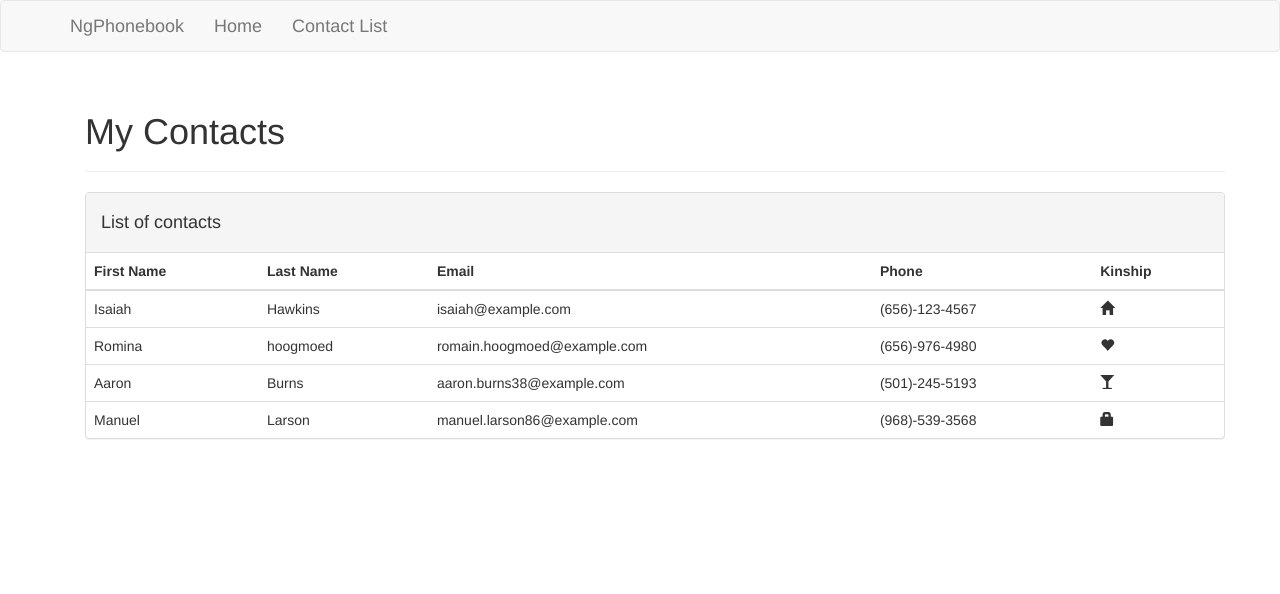
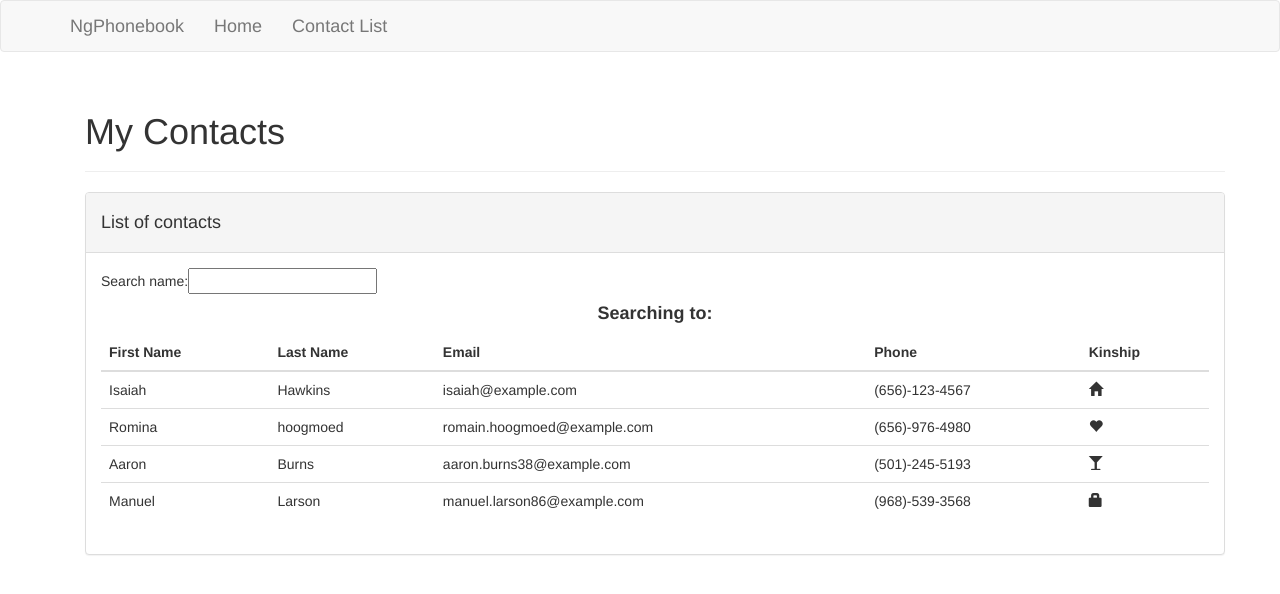
Before and after one commit to ezavile/ng-phonebook, an Angular app: page /contacts in a window 1280 px wide. Shown: the top 594 px of the page. Built offline with nearby package versions, Linux system fonts and the light colour scheme.

Commit message:
export modules on shared and created filter

```diff
--- a/src/app/contacts/contacts-list/contacts-list.component.html
+++ b/src/app/contacts/contacts-list/contacts-list.component.html
@@ -4,6 +4,16 @@
     <div class="panel-heading">
       <h4>List of contacts <small style="float:right" *ngIf="whereIsItfrom">{{whereIsItfrom}}</small></h4>
     </div>
+
+    <div class="panel-body">
+      <div>
+        <span>Search name:</span>
+        <input type='text' [(ngModel)]='filterBy' (ngModelChange)="doFilter($event)"/>
+      </div>
+      <div>
+        <h4 class="text-center"><b>Searching to: {{filterBy}}</b></h4>
+      </div>
+
       <table class="table">
         <thead>
           <tr>
@@ -15,7 +25,7 @@
           </tr>
         </thead>
         <tbody>
-          <tr *ngFor='let contact of contacts'>
+            <tr *ngFor='let contact of filteredContacts'>
             <td>{{contact.firstname}}</td>
             <td>{{contact.lastname}}</td>
             <td>{{contact.email}}</td>
@@ -32,3 +42,4 @@
       </table>
     </div>
   </div>
+</div>
--- a/src/app/contacts/contacts-list/contacts-list.component.ts
+++ b/src/app/contacts/contacts-list/contacts-list.component.ts
@@ -10,6 +10,8 @@ import { IContact } from '../contact';
 export class ContactsListComponent implements OnInit {
   whereIsItfrom: string;
   contacts: IContact[];
+  filteredContacts: IContact[];
+  filterBy: string;
 
   constructor(private contactService: ContactService) { }
 
@@ -19,6 +21,7 @@ export class ContactsListComponent implements OnInit {
     .subscribe(
       contacts => {
         this.contacts = contacts;
+        this.filteredContacts = this.contacts;
       },
       error => console.log(error)
     );
@@ -28,4 +31,10 @@ export class ContactsListComponent implements OnInit {
     this.whereIsItfrom = message;
   }
 
+  doFilter(name: string): void {
+    name = name.toLocaleLowerCase();
+    this.filteredContacts = this.contacts.filter((contact: IContact) => {
+      return contact.firstname.toLocaleLowerCase().includes(name);
+    });
   }
+}
--- a/src/app/contacts/contacts.module.ts
+++ b/src/app/contacts/contacts.module.ts
@@ -1,5 +1,4 @@
 import { NgModule } from '@angular/core';
-import { CommonModule } from '@angular/common';
 
 import { ContactService } from './contact.service';
 import { ContactsRoutingModule } from './contacts-routing.module';
@@ -8,7 +7,6 @@ import { SharedModule } from '../shared/shared.module';
 
 @NgModule({
   imports: [
-    CommonModule,
     ContactsRoutingModule,
     SharedModule
   ],
--- a/src/app/shared/shared.module.ts
+++ b/src/app/shared/shared.module.ts
@@ -1,18 +1,22 @@
 import { NgModule } from '@angular/core';
 import { CommonModule } from '@angular/common';
+import { FormsModule } from '@angular/forms';
 
 import { TitleComponent } from './title/title.component';
 import { IcoContactComponent } from './ico-contact/ico-contact.component';
 
 @NgModule({
   imports: [
-    CommonModule
+    CommonModule,
+    FormsModule
   ],
   declarations: [
     TitleComponent,
     IcoContactComponent
   ],
   exports: [
+    CommonModule,
+    FormsModule,
     TitleComponent,
     IcoContactComponent
   ]
```
Lines whose indentation alone changed are shown as unchanged.
